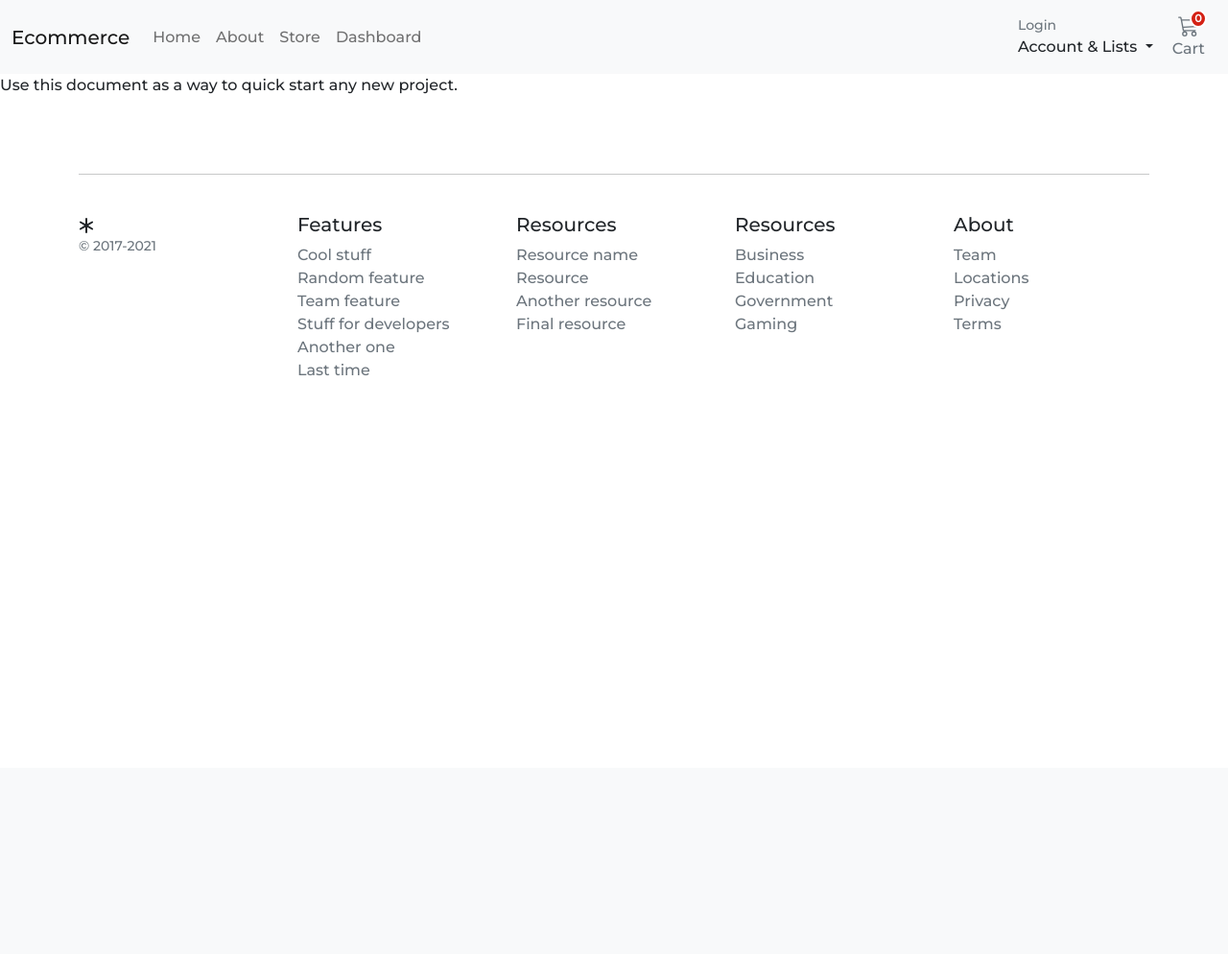
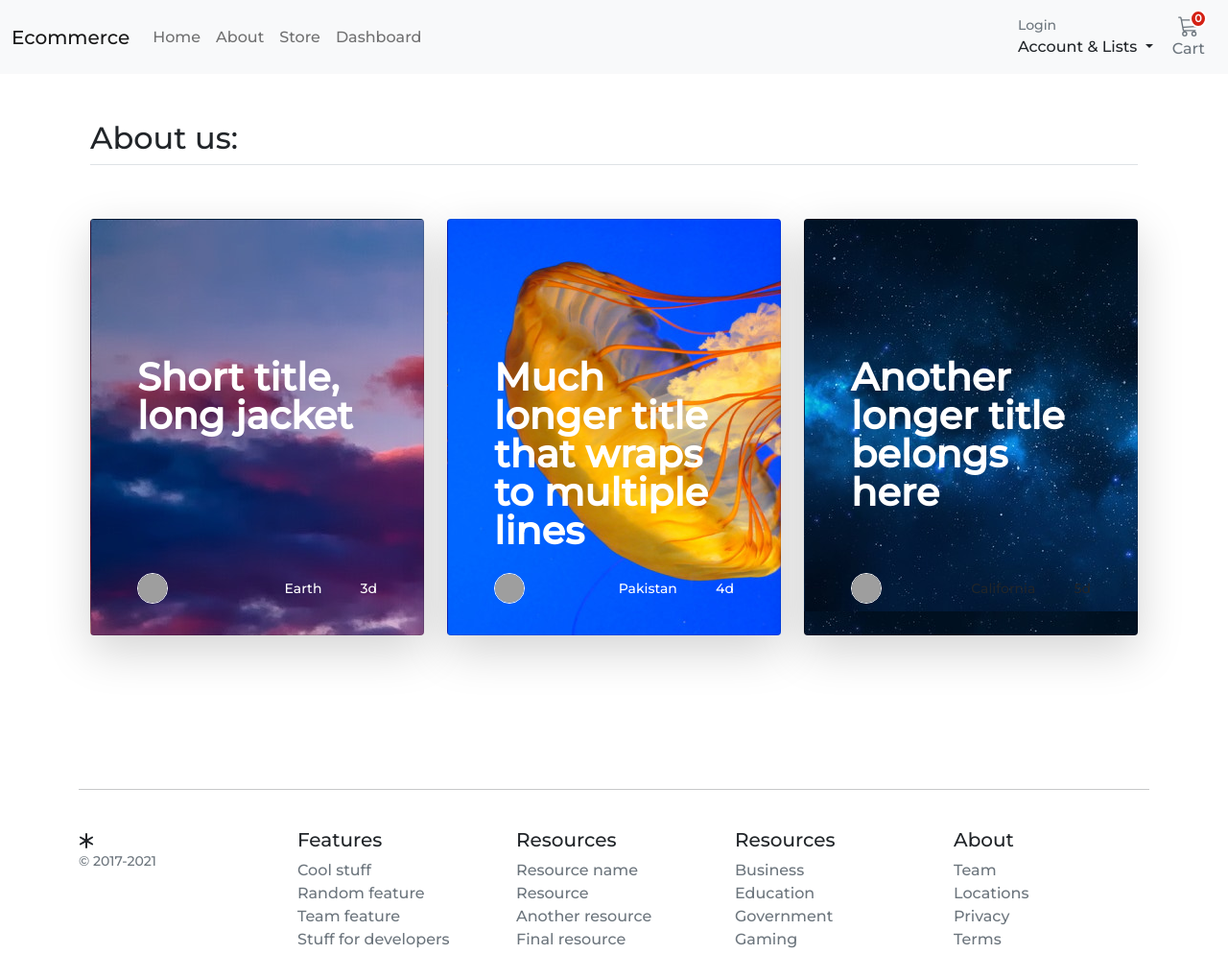
Before and after one commit to Undeadtaker/Django-Ecommerce, a Django app: page /about/ in a window 1280 px wide. Shown: the top 994 px of the page at 96% size. Before the commit the page ends 391 px from the top, so only its background shows below. Run offline with Django 4.2, Linux system fonts and the light colour scheme; parts of the project's set-up code (start-up, migrations or seed data) failed here and were passed over; some libraries are stand-ins or nearby versions; some web fonts are replaced; grey boxes are pictures that could not be loaded.

Commit message:
Added about page

```diff
--- a/ecommerce/ecommerce/templates/pages/about.html
+++ b/ecommerce/ecommerce/templates/pages/about.html
@@ -1 +1,72 @@
 {% extends "base.html" %}
+
+{% block content %}
+<div class="container px-4 py-5" id="custom-cards">
+    <h2 class="pb-2 border-bottom">About us:</h2>
+
+    <div class="row row-cols-1 row-cols-lg-3 align-items-stretch g-4 py-5">
+      <div class="col">
+        <div class="card card-cover h-100 overflow-hidden text-bg-dark rounded-4 shadow-lg" style="background-image: url('/static/images/background1.jpg');">
+          <div class="d-flex flex-column h-100 p-5 pb-3 text-white text-shadow-1">
+            <h3 class="pt-5 mt-5 mb-4 display-6 lh-1 fw-bold">Short title, long jacket</h3>
+            <ul class="d-flex list-unstyled mt-auto">
+              <li class="me-auto">
+                <img src="https://github.com/twbs.png" alt="Bootstrap" width="32" height="32" class="rounded-circle border border-white">
+              </li>
+              <li class="d-flex align-items-center me-3">
+                <svg class="bi me-2" width="1em" height="1em"><use xlink:href="#geo-fill"/></svg>
+                <small>Earth</small>
+              </li>
+              <li class="d-flex align-items-center">
+                <svg class="bi me-2" width="1em" height="1em"><use xlink:href="#calendar3"/></svg>
+                <small>3d</small>
+              </li>
+            </ul>
+          </div>
+        </div>
+      </div>
+
+      <div class="col">
+        <div class="card card-cover h-100 overflow-hidden text-bg-dark rounded-4 shadow-lg" style="background-image: url('/static/images/background2.jpg');">
+          <div class="d-flex flex-column h-100 p-5 pb-3 text-white text-shadow-1">
+            <h3 class="pt-5 mt-5 mb-4 display-6 lh-1 fw-bold">Much longer title that wraps to multiple lines</h3>
+            <ul class="d-flex list-unstyled mt-auto">
+              <li class="me-auto">
+                <img src="https://github.com/twbs.png" alt="Bootstrap" width="32" height="32" class="rounded-circle border border-white">
+              </li>
+              <li class="d-flex align-items-center me-3">
+                <svg class="bi me-2" width="1em" height="1em"><use xlink:href="#geo-fill"/></svg>
+                <small>Pakistan</small>
+              </li>
+              <li class="d-flex align-items-center">
+                <svg class="bi me-2" width="1em" height="1em"><use xlink:href="#calendar3"/></svg>
+                <small>4d</small>
+              </li>
+            </ul>
+          </div>
+        </div>
+      </div>
+
+      <div class="col">
+        <div class="card card-cover h-100 overflow-hidden text-bg-dark rounded-4 shadow-lg" style="background-image: url('/static/images/background3.jpg');">
+          <div class="d-flex flex-column h-100 p-5 pb-3 text-shadow-1">
+            <h3 class="pt-5 mt-5 mb-4 display-6 lh-1 fw-bold" style="color:white;">Another longer title belongs here</h3>
+            <ul class="d-flex list-unstyled mt-auto">
+              <li class="me-auto">
+                <img src="https://github.com/twbs.png" alt="Bootstrap" width="32" height="32" class="rounded-circle border border-white">
+              </li>
+              <li class="d-flex align-items-center me-3">
+                <svg class="bi me-2" width="1em" height="1em"><use xlink:href="#geo-fill"/></svg>
+                <small>California</small>
+              </li>
+              <li class="d-flex align-items-center">
+                <svg class="bi me-2" width="1em" height="1em"><use xlink:href="#calendar3"/></svg>
+                <small>5d</small>
+              </li>
+            </ul>
+          </div>
+        </div>
+      </div>
+    </div>
+  </div>
+{% endblock %}
```
